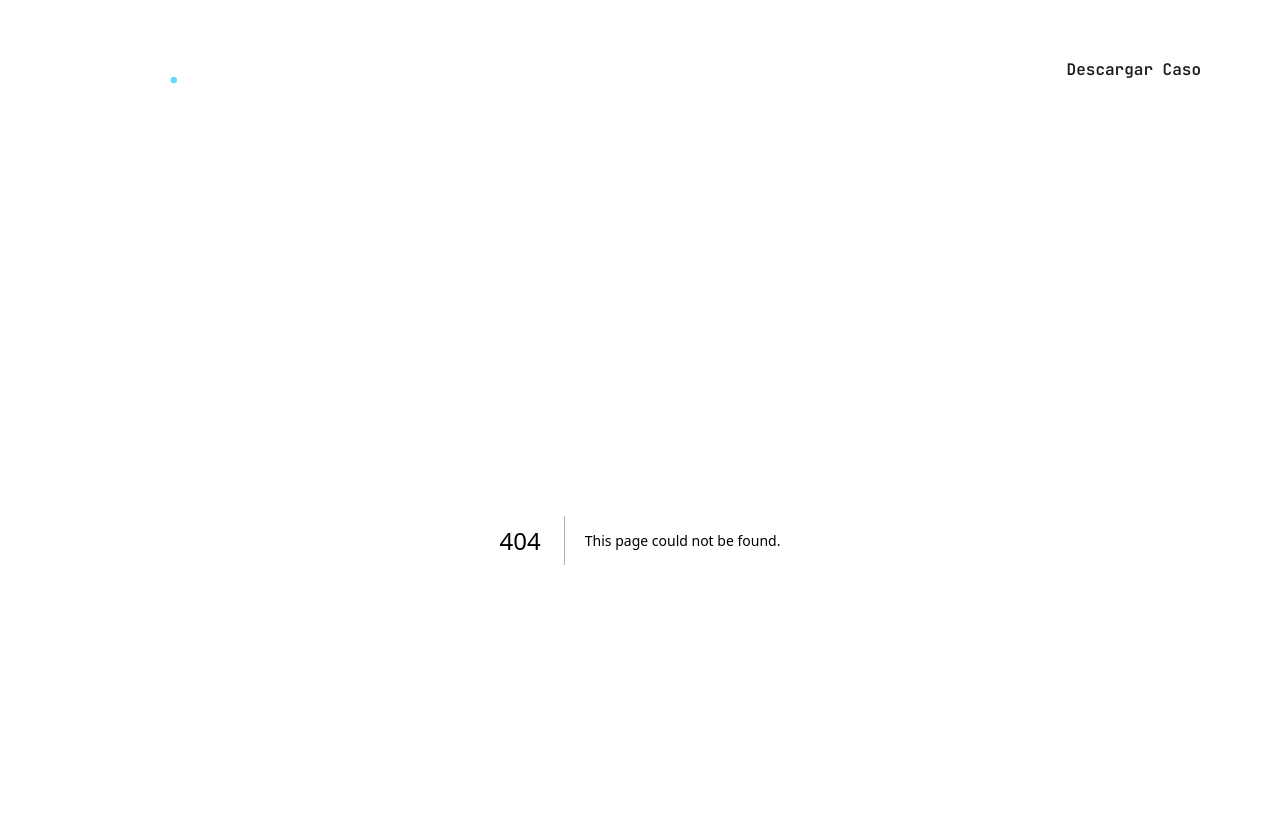
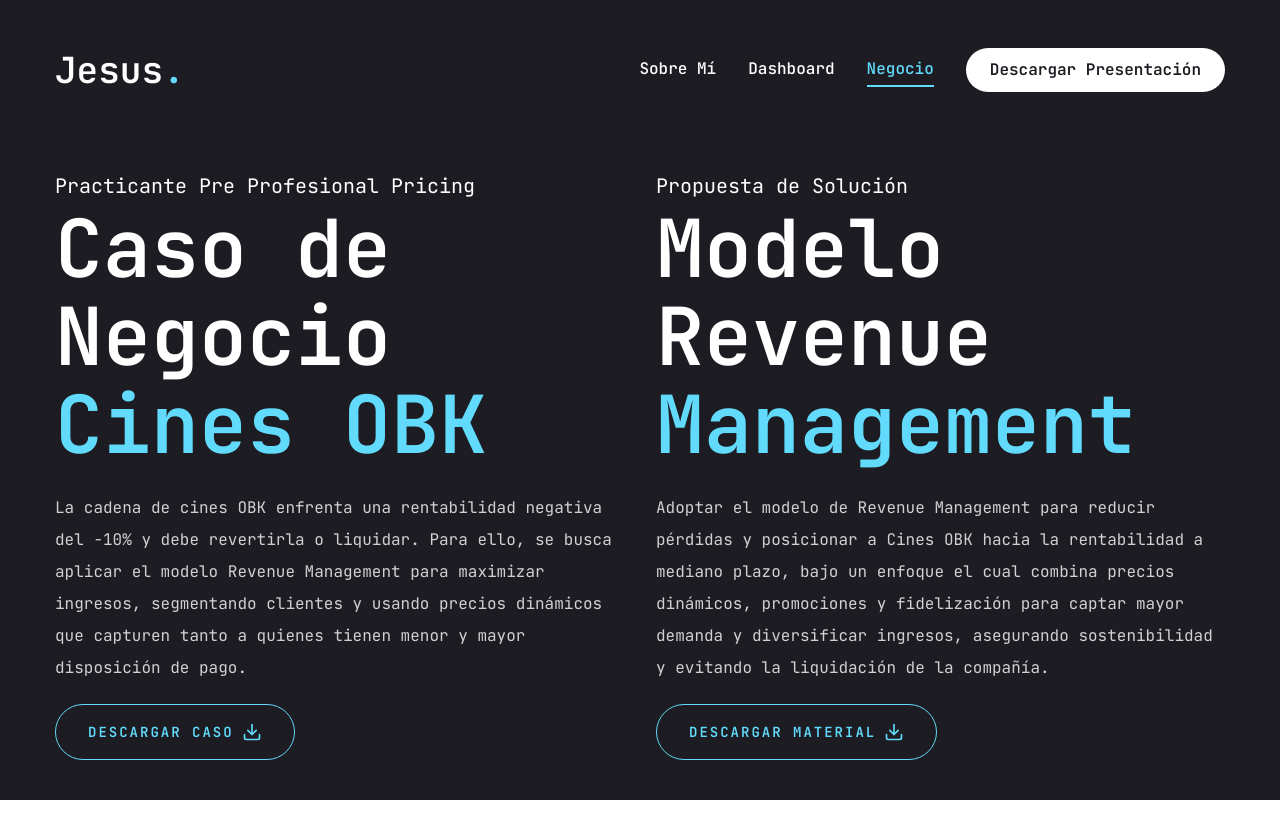
Before and after one commit to eduardo0804/cinesobk, a Next.js app: page /negocio in a window 1280 px wide. Before the commit this address had no page. Shown: the top 838 px of the page. Built offline with nearby package versions, Linux system fonts and the light colour scheme.

Commit message:
Subiendo Cambios Finales Pagina Negocio

```diff
--- a/app/caso/page.jsx
+++ /dev/null
@@ -1,5 +0,0 @@
-const Caso = () => {
-  return <div>Perfil Pagina</div>;
-};
-
-export default Caso;
--- /dev/null
+++ b/app/negocio/page.jsx
@@ -0,0 +1,75 @@
+import Variables from "@/components/Variables";
+import { Button } from "@/components/ui/button";
+import { FiDownload } from "react-icons/fi";
+
+const Negocio = () => {
+  return (
+    <section className="h-full">
+      <div className="container mx-auto h-full">
+        <div className="flex flex-col justify-between items-center xl:flex-row xl:pt-8 xl:pb-24 gap-8">
+          {/* Sección Izquierda */}
+          <div className="text-center xl:text-left flex-1">
+            <span className="text-xl">Practicante Pre Profesional Pricing</span>
+            <h1 className="h1 mb-6">
+              Caso de Negocio
+              <br />
+              <span className="text-secondary">Cines OBK</span>
+            </h1>
+            <p className="max-w-[800px] mb-5 text-white/80">
+              La cadena de cines OBK enfrenta una rentabilidad negativa del -10%
+              y debe revertirla o liquidar. Para ello, se busca aplicar el
+              modelo Revenue Management para maximizar ingresos, segmentando
+              clientes y usando precios dinámicos que capturen tanto a quienes
+              tienen menor y mayor disposición de pago.
+            </p>
+            <div className="flex flex-col gap-8 xl:flex-row items-center">
+              <Button
+                variant="outline"
+                size="lg"
+                className="uppercase flex items-center gap-2"
+              >
+                <a href="/assets/CasoNegocio/Caso Cines OBK.pdf">
+                  Descargar Caso
+                </a>
+                <FiDownload className="text-xl" />
+              </Button>
+            </div>
+          </div>
+
+          {/* Sección Derecha (Copia) */}
+          <div className="text-center xl:text-left flex-1">
+            <span className="text-xl">Propuesta de Solución</span>
+            <h1 className="h1 mb-6">
+              Modelo Revenue
+              <br />
+              <span className="text-secondary"> Management</span>
+            </h1>
+            <p className="max-w-[800px] mb-5 text-white/80">
+              Adoptar el modelo de Revenue Management para reducir pérdidas y
+              posicionar a Cines OBK hacia la rentabilidad a mediano plazo, bajo
+              un enfoque el cual combina precios dinámicos, promociones y
+              fidelización para captar mayor demanda y diversificar ingresos,
+              asegurando sostenibilidad y evitando la liquidación de la
+              compañía.
+            </p>
+            <div className="flex flex-col gap-8 xl:flex-row items-center">
+              <Button
+                variant="outline"
+                size="lg"
+                className="uppercase flex items-center gap-2"
+              >
+                <a href="/assets/Recursos/Material.zip" download={true}>
+                  Descargar Material
+                </a>
+                <FiDownload className="text-xl" />
+              </Button>
+            </div>
+          </div>
+        </div>
+      </div>
+      <Variables />
+    </section>
+  );
+};
+
+export default Negocio;
--- a/app/page.jsx
+++ b/app/page.jsx
@@ -19,7 +19,7 @@ const Inicio = () => {
               <br />
               <span className="text-secondary">Jesús Lázaro</span>
             </h1>
-            <p className="max-w-[500px] mb-9 text-white/80">
+            <p className="max-w-[500px] mb-5 text-white/80">
               Estudiante apasionado por el
               <span className="font-bold"> análisis de datos</span> 📊 y la
               <span className="font-bold"> innovación tecnológica</span>🚀, con
--- a/components/Header.jsx
+++ b/components/Header.jsx
@@ -41,7 +41,7 @@ const Header = () => {
                 isDashboard ? "bg-primary text-white" : "bg-white text-primary"
               }`}
             >
-              Descargar Caso
+              Descargar Presentación
             </Button>
           </Link>
         </div>
--- a/components/MobileNav.jsx
+++ b/components/MobileNav.jsx
@@ -21,8 +21,12 @@ const links = [
     path: "/dashboard",
   },
   {
-    name: "Caso de Negocio",
-    path: "/casonegocio",
+    name: "Negocio",
+    path: "/negocio",
+  },
+  {
+    name: "Descargar Presentación",
+    path: "/assets/CasoNegocio/Caso Cine OBK - BCP.pdf", // Ruta del archivo PDF/ Marca este enlace como una descarga
   },
 ];
 
@@ -65,6 +69,23 @@ const MobileNav = () => {
         <nav className="flex flex-col justify-center items-center gap-8">
           {links.map((link, index) => (
             <SheetClose asChild key={index}>
+              {link.download ? (
+                <a
+                  href={link.path}
+                  download
+                  className={`${
+                    link.path === pathname
+                      ? "text-secondary border-b-2 border-secondary"
+                      : isDashboard
+                      ? "text-primary"
+                      : "text-white"
+                  } text-xl capitalize hover:text-secondary transition-all`}
+                  target="_blank"
+                  rel="noopener noreferrer"
+                >
+                  {link.name}
+                </a>
+              ) : (
                 <Link
                   href={link.path}
                   className={`${
@@ -77,6 +98,7 @@ const MobileNav = () => {
                 >
                   {link.name}
                 </Link>
+              )}
             </SheetClose>
           ))}
         </nav>
--- a/components/Nav.jsx
+++ b/components/Nav.jsx
@@ -12,8 +12,8 @@ const links = [
     path: "/dashboard",
   },
   {
-    name: "Caso Negocio",
-    path: "/casonegocio",
+    name: "Negocio",
+    path: "/negocio",
   },
 ];
 
--- /dev/null
+++ b/components/Variables.jsx
@@ -0,0 +1,57 @@
+"use client";
+import CountUp from "react-countup";
+
+const numeros = [
+  {
+    count: 8000000,
+    text: "Total Ventas",
+  },
+  {
+    count: 821250,
+    text: "Capacidad Anual",
+  },
+  {
+    count: 400000,
+    text: "Total Clientes",
+  },
+  {
+    count: 2250,
+    text: "Capacidad Diaria",
+  },
+];
+
+const Variables = () => {
+  return (
+    <section className="pt-4 pb-12 xl:pt-0 xl:pb-0">
+      <div className="container mx-auto">
+        <div className="flex flex-wrap gap-6 max-w-[80vw] mx-auto xl:max-w-none">
+          {numeros.map((item, index) => {
+            return (
+              <div
+                className="flex-1 flex gap-4 items-center justify-center xl:justify-start"
+                key={index}
+              >
+                <CountUp
+                  end={item.count}
+                  duration={10}
+                  delay={3}
+                  className="text-4xl xl:text-6xl font-extrabold"
+                />
+                <p
+                  className={`${
+                    item.text.length < 15 ? "max-w-[100px]" : "max-w-[150px]"
+                  } leading-snug text-white/80`}
+                >
+                  {item.text}
+                </p>
+              </div>
+            );
+          })}
+        </div>
+      </div>
+      ;
+    </section>
+  );
+};
+
+export default Variables;
```
Also changed, not shown: 2 other files (tests, documents, lock files or other folders). Lines whose indentation alone changed are shown as unchanged.
